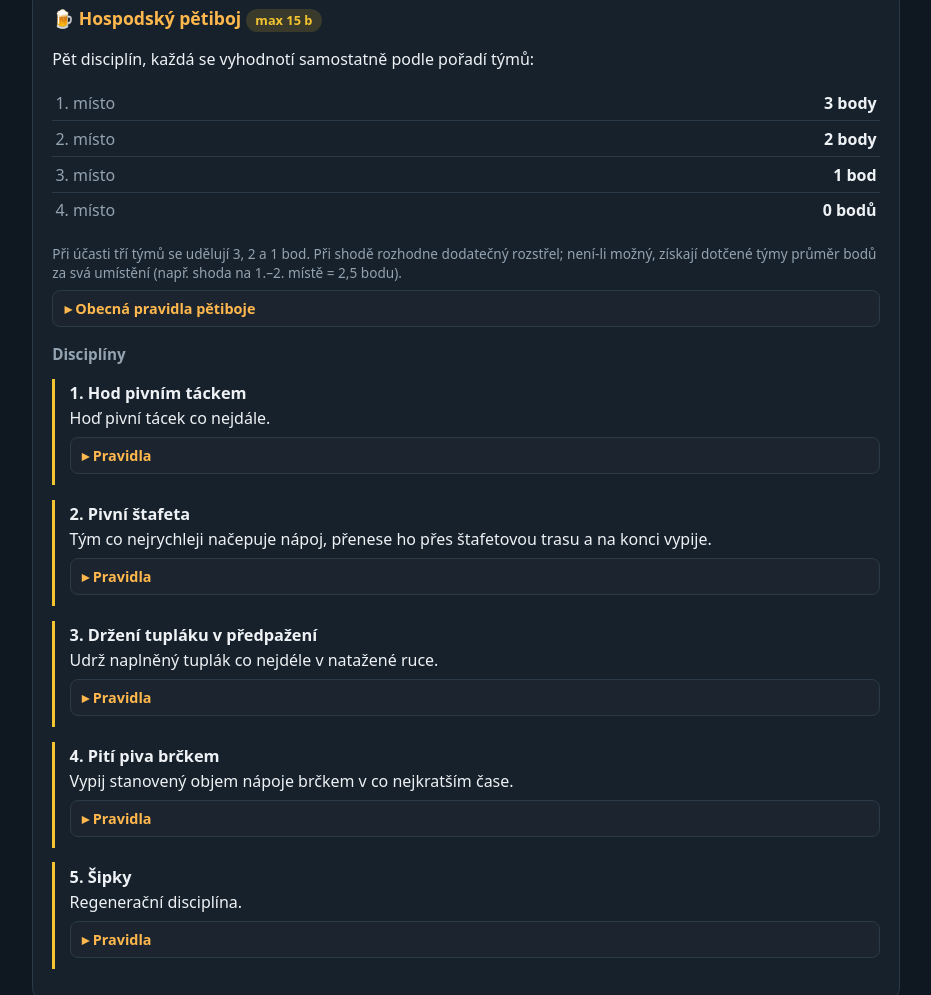
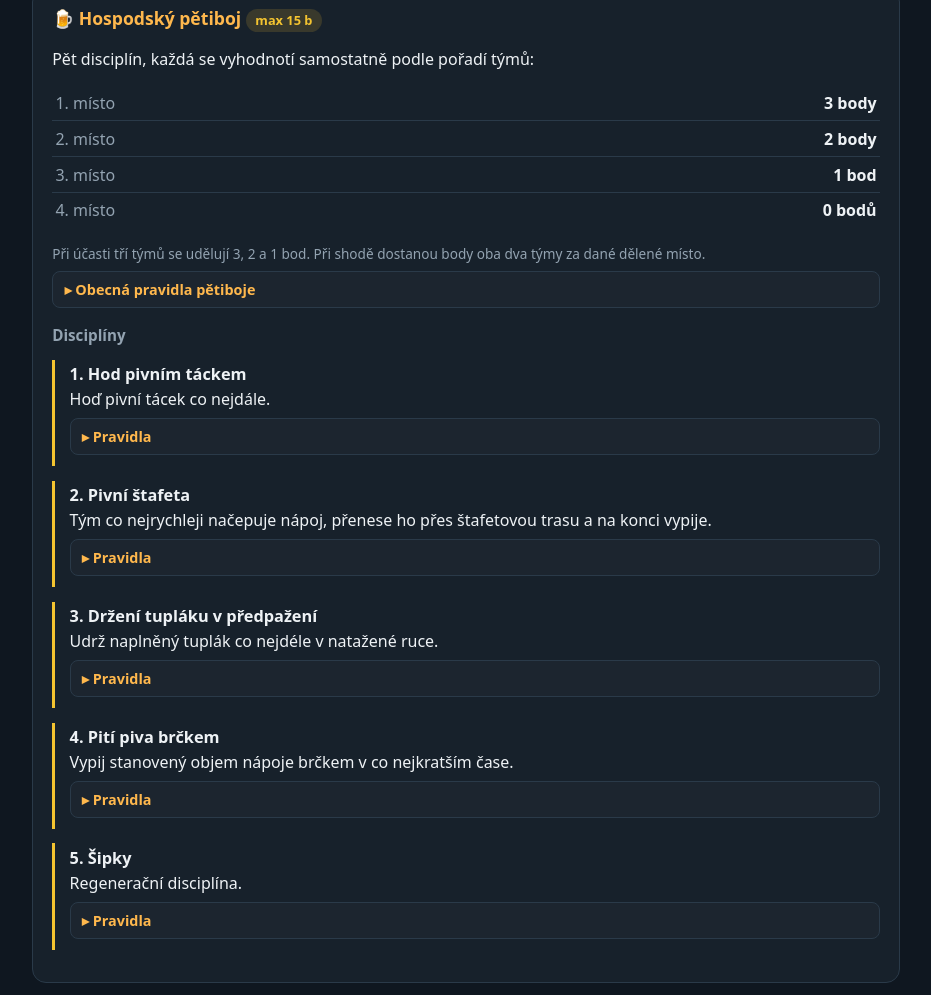
Before and after one commit to maxama99/domaslav-2026, a website: page public/pravidla.html in a window 1280 px wide. Shown: the part 818-1813 px from the top of the page, without its empty margins (174-1105 px from the left). Drawn offline with Linux system fonts and the light colour scheme.

Commit message:
style: clarify scoring explanation in rules

```diff
--- a/public/pravidla.html
+++ b/public/pravidla.html
@@ -11,11 +11,16 @@
     />
     <script>
       document.documentElement.dataset.theme =
-        localStorage.getItem('theme') || 'dark';
+        localStorage.getItem("theme") || "dark";
     </script>
   </head>
   <body>
-    <button id="theme-toggle" class="theme-toggle" type="button" aria-label="Přepnout motiv"></button>
+    <button
+      id="theme-toggle"
+      class="theme-toggle"
+      type="button"
+      aria-label="Přepnout motiv"
+    ></button>
     <header class="hero">
       <div class="rings">🥇🍺🥈🍻🥉</div>
       <h1 id="title">Pravidla &amp; postup</h1>
@@ -86,9 +91,8 @@
           <li><span class="place">4. místo</span> <strong>0 bodů</strong></li>
         </ul>
         <p class="hint" style="text-align: left">
-          Při účasti tří týmů se udělují 3, 2 a 1 bod. Při shodě rozhodne
-          dodatečný rozstřel; není-li možný, získají dotčené týmy průměr bodů za
-          svá umístění (např. shoda na 1.–2. místě = 2,5 bodu).
+          Při účasti tří týmů se udělují 3, 2 a 1 bod. Při shodě dostanou body
+          oba dva týmy za dané dělené místo.
         </p>
 
         <details class="rules-details">
```
